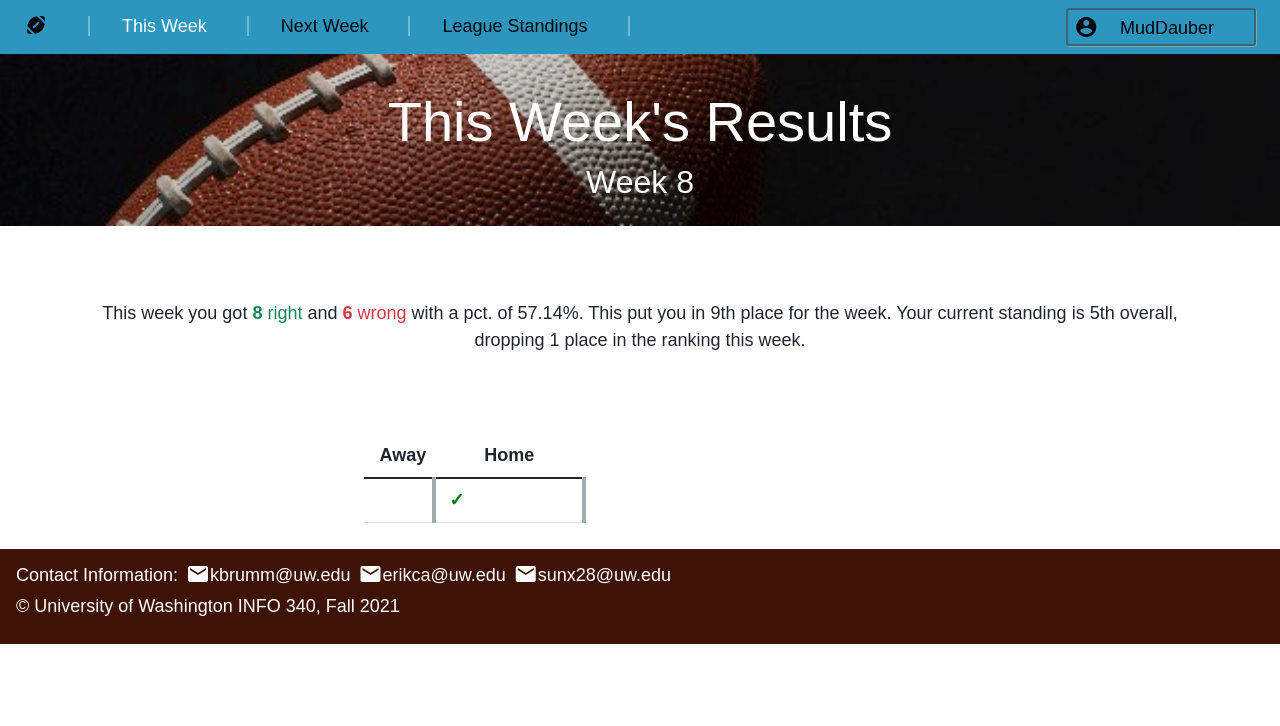
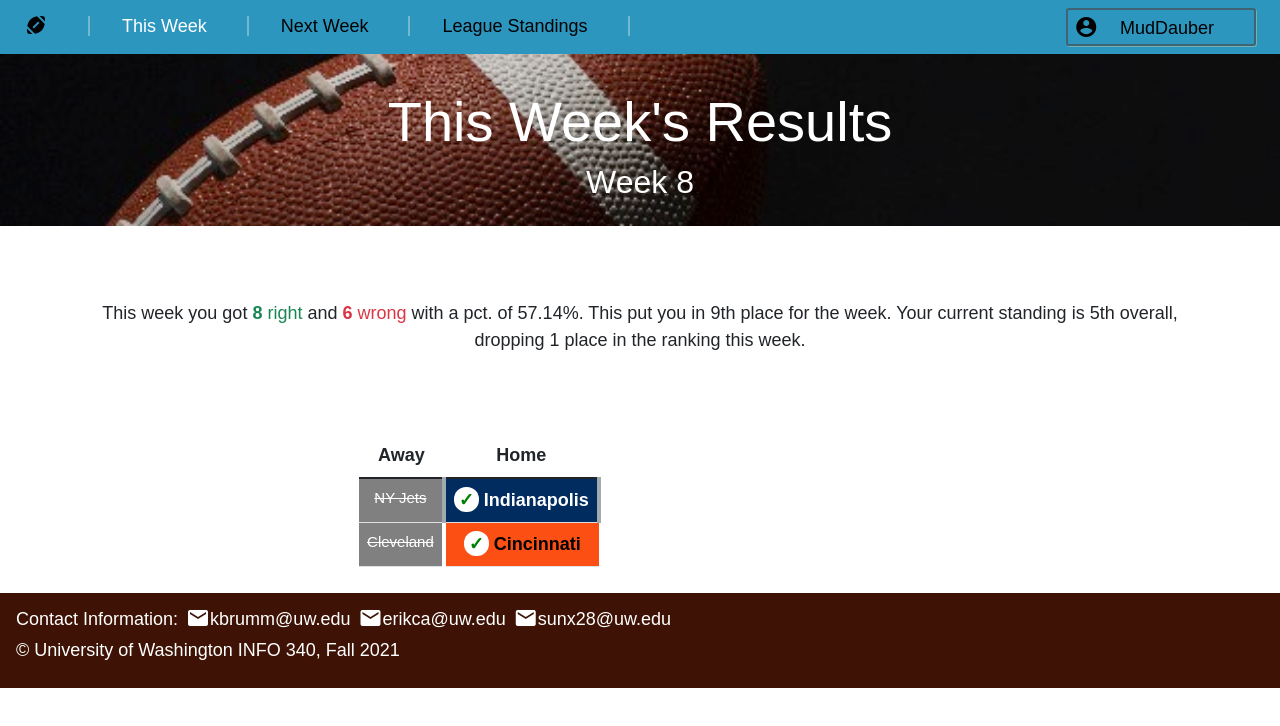
Before and after one commit to info340-au21/project-KBrummage, a React (Create React App) app: page / in a window 1280 px wide. Shown: the top 726 px of the page. Built offline with nearby package versions, Linux system fonts and the light colour scheme.

Commit message:
Draft result table using React components

```diff
--- a/src/CSS/nfl.css
+++ b/src/CSS/nfl.css
@@ -282,7 +282,7 @@ ten-3 {
 .ind {
   border-left: 4px solid #A2AAAD;
   border-right: 4px solid #A2AAAD;
-  background-color: #002C5F;
+  background-color: #002C5F !important;
   color: white;
   font-weight: bold;
 }
@@ -320,7 +320,7 @@ hou-2 {
 
 .cin {
   border-left: 4px solid white;
-  background-color: #FB4F14;
+  background-color: #FB4F14 !important;
   color: black;
   font-weight: bold;
 }
--- a/src/CSS/style.css
+++ b/src/CSS/style.css
@@ -37,27 +37,75 @@ h3 {
     padding: 0.5rem 1rem;
 }
 
-.left {
+nav {
+  position: absolute;
+  top: 0;
+  left: 0;
+  width: 100%;
+  background-color: #2c96bf;
+  color: white;
+  padding: .5rem;
+}
+
+nav ul {
+  margin: 0;
+  padding: 0;
+}
+
+.nav-section {
+display: none;
+margin: 0rem 0.3rem;
+padding-right: 15px;
+border-right: rgb(114, 184, 206) solid 2px;
+}
+
+nav a {
+margin: 0;
+padding: 0;
+color: black;
+text-decoration: none;
+}
+
+.sign-in {
+float: right;
+margin-right: 0;
+padding: 0 6px 2px 6px;
+border: rgb(62, 100, 116) solid 2px;
+border-radius: 3px;
+box-shadow: 1px 1px rgb(115, 177, 182);
+text-align: center;
+}
+
+.username {
+padding-left: 0.3em;
+}
+
+header {
+  color: white;
+  padding-top: 4rem;
+  text-align: center;
+  background-color: #0084af;
+  background-image: url("../Images/football.jpeg");
+  background-position: center;
+  background-size: cover;
+}
+
+.motto {
+  font-style: italic;
+  font-size: 0.8em;
+}
+
+table {
+  width: 100%;
+  white-space: nowrap;
+}
+
+.left-column {
   text-align: right;
 }
 
 .unpicked {
-  background-color:grey;
-  color: white;
-  font-weight: lighter;
-  font-size: smaller;
-}
-
-.incorrect {
-  text-decoration: line-through;
-}
-
-.left {
-  text-align: right;
-}
-
-.unpicked {
-  background-color:grey;
+  background-color:grey !important;
   color: white;
   font-weight: lighter;
   font-size: smaller;
@@ -120,9 +168,14 @@ form {
   text-align: center;
 }
 
-tr td span.right {
+tr td {
+  min-width: fit-content;
+}
+
+tr td span.correct {
   width: 25px;
   height: 25px;
+  margin-right: 5px;
   color: green;
   background-color: white;
   display: inline-block;
@@ -150,21 +203,6 @@ tr td span.wrong {
     margin-top: 1rem;
 }
 
-nav {
-    position: absolute;
-    top: 0;
-    left: 0;
-    width: 100%;
-    background-color: #2c96bf;
-    color: white;
-    padding: .5rem;
-}
-
-nav ul {
-    margin: 0;
-    padding: 0;
-}
-
 input {
   margin: 1rem;
 }
@@ -182,49 +220,6 @@ main{
   width: 30%;
   border-bottom: 1px solid;
   margin: 1rem;
-}
-
-.nav-section {
-    display: none;
-    margin: 0rem 0.3rem;
-    padding-right: 15px;
-    border-right: rgb(114, 184, 206) solid 2px;
-}
-
-nav a {
-    margin: 0;
-    padding: 0;
-    color: black;
-    text-decoration: none;
-}
-
-.sign-in {
-    float: right;
-    margin-right: 0;
-    padding: 0 6px 2px 6px;
-    border: rgb(62, 100, 116) solid 2px;
-    border-radius: 3px;
-    box-shadow: 1px 1px rgb(115, 177, 182);
-    text-align: center;
-}
-
-.username {
-  padding-left: 0.3em;
-}
-
-header {
-    color: white;
-    padding-top: 4rem;
-    text-align: center;
-    background-color: #0084af;
-    background-image: url("../Images/football.jpeg");
-    background-position: center;
-    background-size: cover;
-}
-
-.motto {
-    font-style: italic;
-    font-size: 0.8em;
 }
 
 footer {
--- a/src/Components/App.js
+++ b/src/Components/App.js
@@ -2,18 +2,31 @@ import React from 'react';
 
 import {Footer, Header, ThisWeekMain, NavigationBar} from './Section'
 
+
 export default function App() {
-  // Opponents will be replaced with real data fetched by API calls later.
-  const opponents = [["NY Jets", "Indianapolis"]];
+  // Results will be replaced with real data fetched by API calls later, and so does value of userPicks.
+  const r1 = getWeekResult("NY Jets", "Indianapolis", true);
+  const r2 = getWeekResult("Cleveland", "Cincinnati", true);
+  const thisWeekResults = [r1, r2];
+
+  const userPicks = ["Indianapolis", "Cincinnati"];
 
   return (
     <div>
       <NavigationBar username="MudDauber"/>
       <Header weekNumber={8}/>
 
-      <ThisWeekMain correct={8} wrong={6} rank={9} opponents={opponents}/>
+      <ThisWeekMain correct={8} wrong={6} rank={9} thisWeekResults={thisWeekResults} userPicks={userPicks}/>
 
       <Footer />
     </div>
   );
 }
+
+function getWeekResult(awayTeam, homeTeam, homeWin) {
+  return {
+    awayTeam: awayTeam,
+    homeTeam: homeTeam,
+    homeWin: homeWin,
+  }
+}
--- a/src/Components/Section.js
+++ b/src/Components/Section.js
@@ -1,6 +1,7 @@
 import React from 'react';
 
 import { MatchTable } from './Table';
+
 
 export function NavigationBar(prop) {
   const username = prop.username;
@@ -37,12 +38,14 @@ export function Header(prop) {
 }
 
 export function ThisWeekMain(prop) {
+  const thisWeekResults = prop.thisWeekResults;
+  const userPicks = prop.userPicks;
+  const mergedResults = MergeResults(thisWeekResults, userPicks);
+
   const correctCount = prop.correct;
   const wrongCount = prop.wrong;
   const percentage = (correctCount / (correctCount+wrongCount)).toFixed(4) * 100;
   const rank = prop.rank;
-
-  const opponents = prop.opponents;
 
   return (
     <main>
@@ -52,7 +55,7 @@ export function ThisWeekMain(prop) {
 
     <div className="column-container">
       <div className="column this-week">
-        <MatchTable opponents={opponents}/>
+        <MatchTable results={mergedResults}/>
       </div>
 
       <div className="column standings">
@@ -80,3 +83,22 @@ export function Footer() {
     </footer>
   );
 }
+
+function GetMergedResult(awayTeam, homeTeam, homeWin, userPickCorrect) {
+  return {
+    awayTeam: awayTeam,
+    homeTeam: homeTeam,
+    homeWin: homeWin,
+    userPickCorrect: userPickCorrect,
+  }
+}
+
+function MergeResults(thisWeekResults, userPicks) {
+  const mergedResults = thisWeekResults.map((result, index) => {
+    const {awayTeam, homeTeam, homeWin} = result;
+    const userPickCorrect = (homeWin) ? userPicks[index] === homeTeam : userPicks[index] === awayTeam;
+    return GetMergedResult(awayTeam, homeTeam, homeWin, userPickCorrect);
+  });
+
+  return mergedResults;
+}
--- a/src/Components/Table.js
+++ b/src/Components/Table.js
@@ -1,13 +1,24 @@
 import React from 'react';
 
 export function MatchTable(prop) {
-  const opponentsArray = prop.opponents;
-  const matchRows = opponentsArray.map((opponents, index) => <MatchRow key={index} away={opponents[0]} home={opponents[1]}/>);
+  const results = prop.results;
+  const matchRows = results.map((result, index) => {
+    let awayClasses, homeClasses = "unpicked";
+
+    if (result.homeWin) {
+      homeClasses = TeamColorSwitch(result.homeTeam);
+      awayClasses = "unpicked incorrect"
+    } else if (result.homeWin !== undefined) {
+      homeClasses = "unpicked incorrect"
+      awayClasses = TeamColorSwitch(result.awayTeam);
+    }
+
+    return <MatchRow key={index} awayTeam={result.awayTeam} awayClasses={awayClasses} homeTeam={result.homeTeam} homeClasses={homeClasses} userPickCorrect={result.userPickCorrect}/>
+  });
 
   return(
     <table className="table table-hover">
       <MatchHeader />
-
       <tbody>
         {matchRows}
       </tbody>
@@ -27,19 +38,30 @@ export function MatchHeader() {
 }
 
 export function MatchRow(prop) {
-  const awayTeam = prop.away;
-  const homeTeam = prop.home;
+  const {awayTeam, awayClasses, homeTeam, homeClasses, userPickCorrect} = prop;
+  const marker = userPickCorrect ? <span class="correct">&#10003;</span> : <span class="wrong">&#10008;</span>;
 
   return (
     <tr>
-      <td className="unpicked incorrect left">{awayTeam}</td>
-      <td className="ind">
-        <span className="right">&#10003;</span>
+      <td className={awayClasses}>{awayTeam}</td>
+      <td className={homeClasses}>
+        {marker}
         {homeTeam}
       </td>
     </tr>
   );
+}
 
+function TeamColorSwitch(team) {
+  switch(team) {
+    case "Indianapolis":
+      return "ind";
+    case "Cincinnati":
+      return "cin";
+
+    default:
+      return "unpicked";
+  }
 }
 
 export function LeagueStatsTable() {
```
